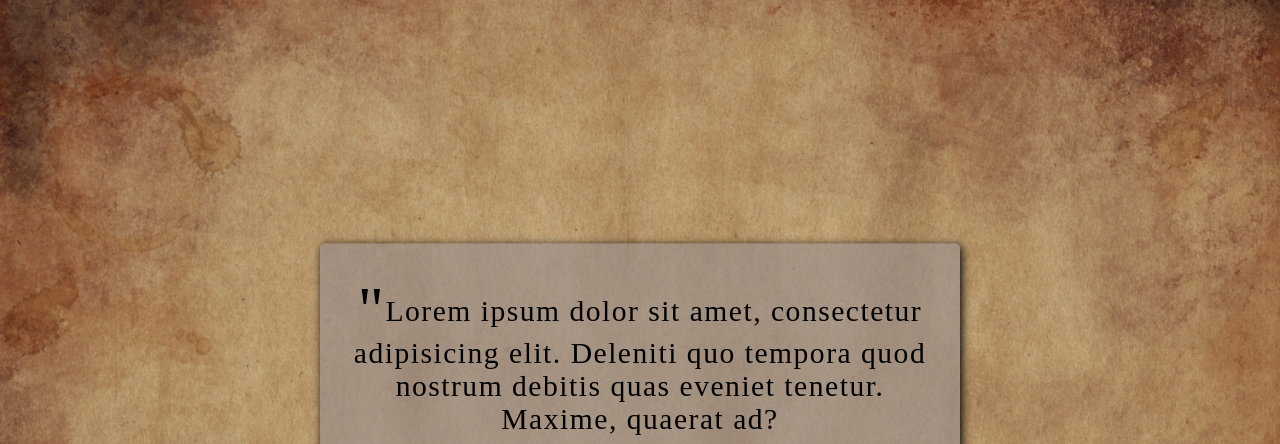
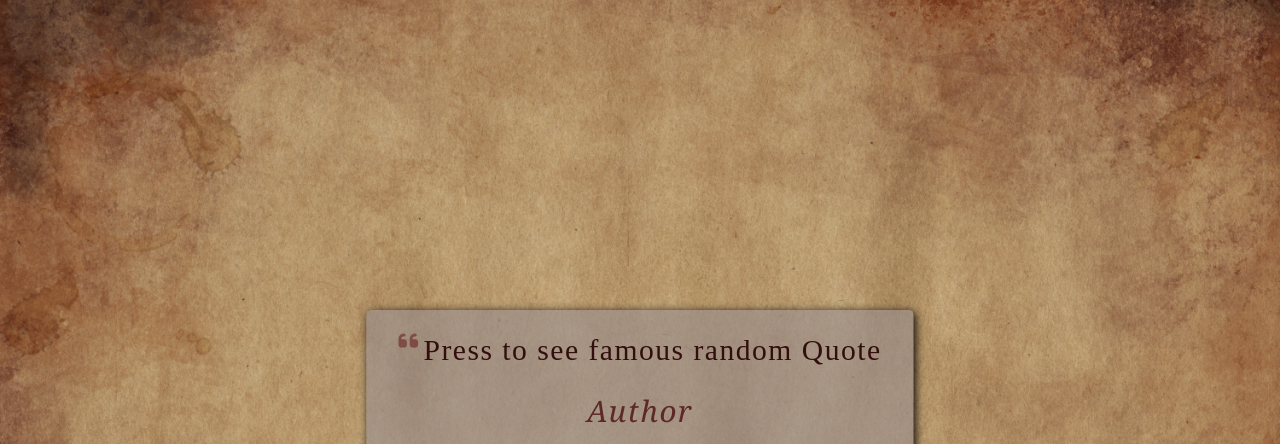
Before and after one commit to EricPapell/quote-generator, a website built with Parcel: page index.html in a window 1280 px wide. Shown: the top 444 px of the page. Built offline with nearby package versions, Linux system fonts and the light colour scheme; no server answers.

Commit message:
link the random number with the data and display results

```diff
--- a/index.html
+++ b/index.html
@@ -12,8 +12,12 @@
 </head>
 <body>
     <div class="quote-generator--box">
-        <p class="quote-text">Lorem ipsum dolor sit amet, consectetur adipisicing elit. Deleniti quo tempora quod nostrum debitis quas eveniet tenetur. Maxime, quaerat ad?</p>
-        <p class="quote-text--author">Herita</p>
+        <div class="quote">
+            <i class="fa-solid fa-quote-left"></i>
+            <p class="quote-text">Press to see famous random Quote</p>
+        </div>
+
+        <p class="quote-text--author">Author</p>
         <div class="btns">
             <button class="twiter-btn" title="Post on twitter!"><i class="fa-brands fa-twitter"></i> </button>
             <button class="quote-btn" title="Get new quote!">New Quote</button>
--- a/script.js
+++ b/script.js
@@ -1,7 +1,24 @@
+const quote = document.querySelector('.quote-text')
+const author = document.querySelector('.quote-text--author')
+const btnNewQuote = document.querySelector('.quote-btn')
+const btnTwitter = document.querySelector('.twiter-btn')
+
 const getRandomNumber = function(max,min){
-    return Math.trunc(Math.random(max-min)*max+1)
+    return Math.trunc(Math.random(max-min)*max)
 }
 
+//joder
+// const arr = [{
+//     text:'Quiero mas comida',
+//     author:'Mundinho'
+// },{
+//     text:'Desde hace 15 años sabia que era ella',
+//     author:'Cuco'
+// },{
+//     text:'Despedido!!',
+//     author:'Taquito'
+// }]
+//
 
 const getQuote = async function(){
     try{
@@ -11,8 +28,17 @@ const getQuote = async function(){
 
         console.log(response)
         console.log(data)
-        const numR = getRandomNumber(data.length,1)
-        console.log(numR)
+
+        btnNewQuote.addEventListener('click', function(){
+            const numR = getRandomNumber(data.length,1)
+            // const numR = getRandomNumber(3,0)
+            console.log(numR)
+            quote.textContent = data[numR].text
+            // quote.textContent = arr[numR].text
+            author.textContent = data[numR].author
+            // author.textContent = arr[numR].author
+        })
+
     }
     catch(err){
         console.error(err)
--- a/style.css
+++ b/style.css
@@ -50,24 +50,30 @@ background: rgba(154, 142, 142, 0.619);
 letter-spacing: 1.5px;
 border-radius: 5px;
 }
-.quote-text{
+.quote{
+    display: flex;
     padding: 1.25rem 2rem;
     font-size: 1.85rem;
     text-align: center;
 }
-.quote-text::before{
-   content: '"';
-   font-size: 4rem;
-   position: relative;
-   top: 10px;
+.quote-text{
+    margin-left: 0.25rem;
+    color: #320f0f;
+    line-height: 40px;
 }
+.fa-quote-left{
+    color: #651d1d90;
+    font-size: 1.4rem;
+}
+
 .quote-text--author{
     font-style: italic;
     text-align: center;
     margin-bottom: 1rem;
     font-size: 1.85rem;
     font-family: Cambria, Cochin, Georgia, Times, 'Times New Roman', serif;
-    color: rgb(49, 49, 49);
+    color: #5c2828;
+
 }
 
 /* btns */
```
